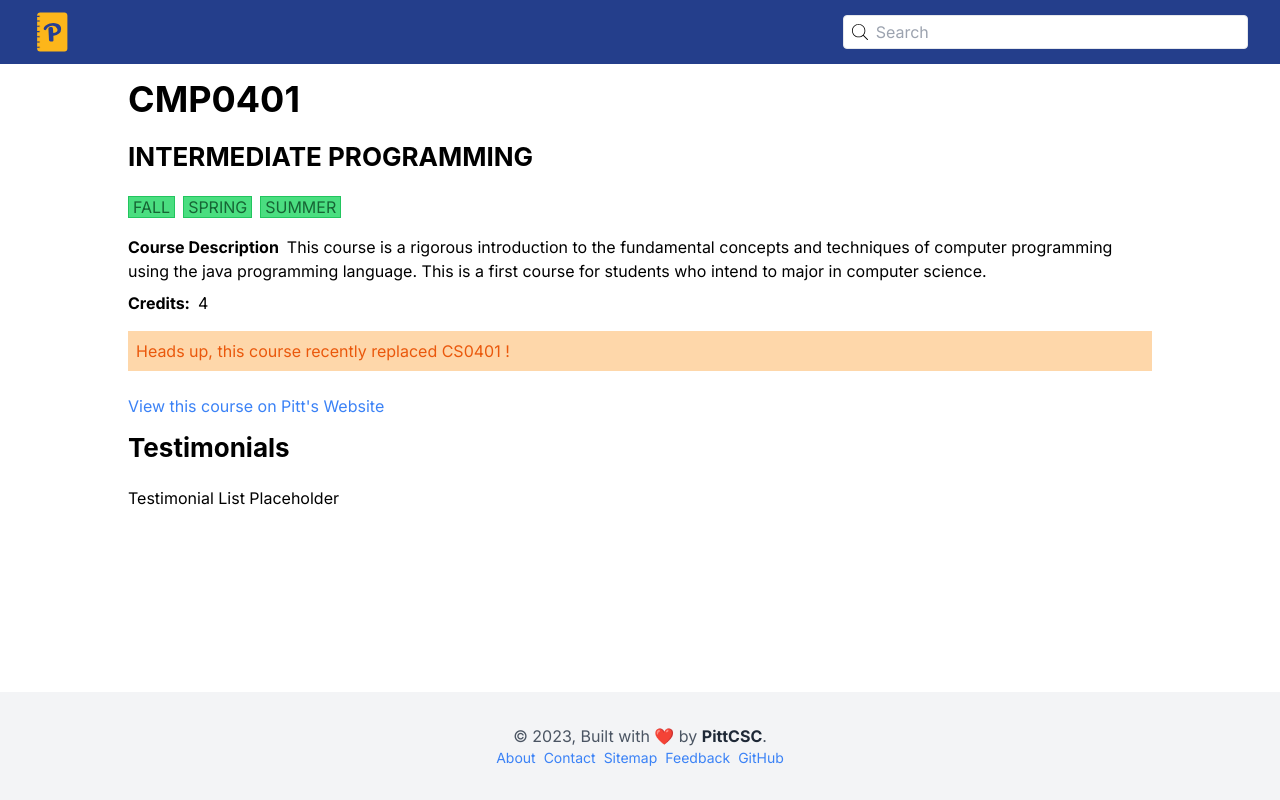
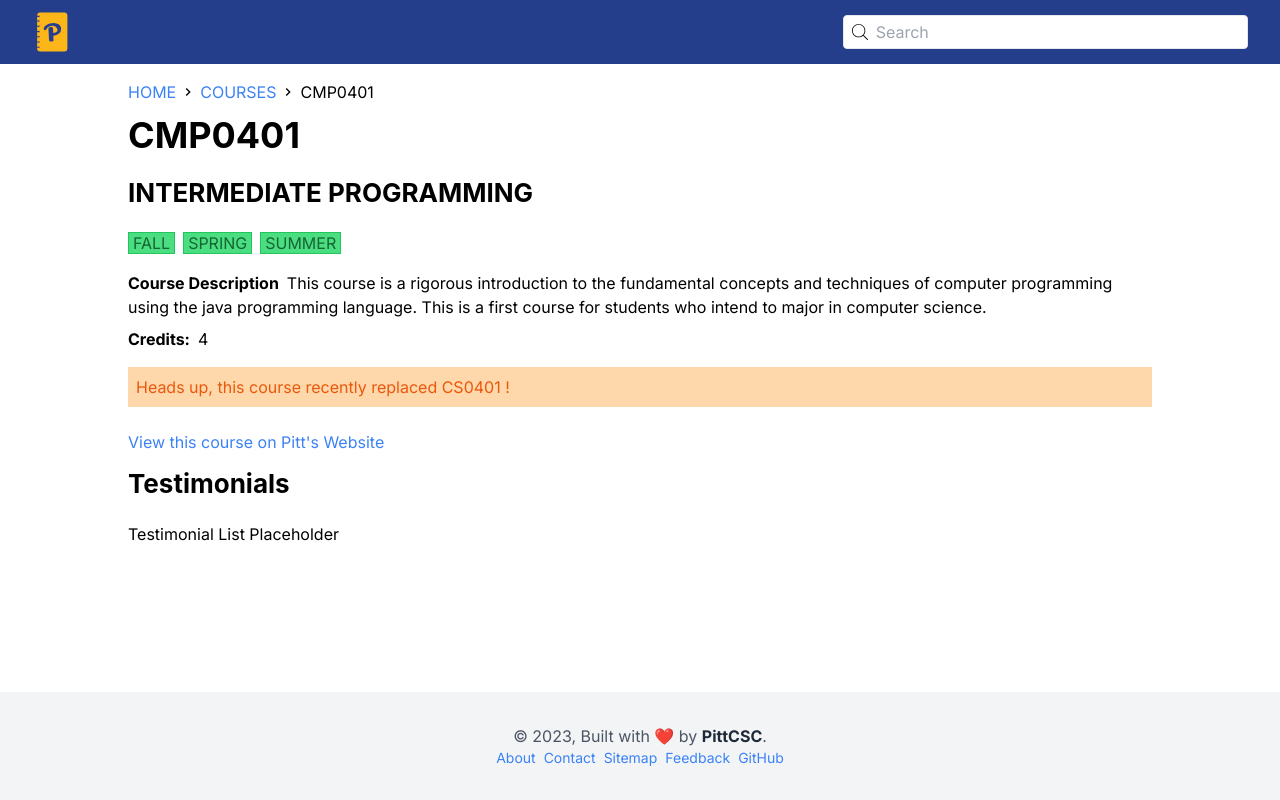
Before and after one commit to Steven-Jarmell/pittcswiki-next, a Next.js app: page /courses/CMP0401 in a window 1280 px wide. Built offline with nearby package versions, Linux system fonts and the light colour scheme.

Commit message:
Create breadcrumb component and add to pages

```diff
--- /dev/null
+++ b/app/_components/Breadcrumb.tsx
@@ -0,0 +1,36 @@
+import Link from "next/link"
+import { BreadCrumbArrow } from "../_svgs/BreadCrumbArrow"
+
+const Breadcrumb = ({ slug }: { slug: string }) => {
+  let slugItems = slug.split("/")
+
+  const breadcrumbs = slugItems.map((url, i) => {
+    return i < slugItems.length - 1 ? (
+      <span key={`breadcrumb_${url}`} className="flex">
+        {BreadCrumbArrow}
+        <Link
+          className="uppercase"
+          href={"/" + slugItems.slice(0, i).join("/")}
+        >
+          {url}
+        </Link>
+      </span>
+    ) : (
+      <span className="uppercase flex" key={`breadcrumb_${url}`}>
+        {BreadCrumbArrow}
+        {url}
+      </span>
+    )
+  })
+
+  return (
+    <div className="breadcrumbs flex flex-wrap items-center mb-3">
+      <span className="flex items-center">
+        <Link href={"/"}>HOME</Link>
+      </span>
+      {breadcrumbs}
+    </div>
+  )
+}
+
+export default Breadcrumb
--- a/app/courses/[id]/page.tsx
+++ b/app/courses/[id]/page.tsx
@@ -1,3 +1,4 @@
+import Breadcrumb from "@/app/_components/Breadcrumb"
 import TermPill from "@/app/_components/Courses/TermPill"
 import RequirementsListing from "@/app/_components/Requirement/RequirementsListing"
 import { CourseInfoData } from "@/app/_data/CourseInfoData"
@@ -22,6 +23,7 @@ export default function CoursePage({ params }: { params: { id: string } }) {
 
   return (
     <div className="blog-post-container lg:w-[80vw] mx-auto">
+      <Breadcrumb slug={`courses/${displayCourseId}`} />
       <div className="blog-post">
         <div className="frontmatter">
           <h1 className="title">{displayCourseId}</h1>
--- a/app/courses/page.tsx
+++ b/app/courses/page.tsx
@@ -3,11 +3,13 @@ import CourseListing from "../_components/Courses/CourseListing"
 
 import { CourseInfoData } from "@/app/_data/CourseInfoData"
 import { courseCategorizer } from "@/app/_utils/course-categorizer"
+import Breadcrumb from "../_components/Breadcrumb"
 const categorizedCourses = courseCategorizer(CourseInfoData.courses)
 
 export default function CoursesPage() {
   return (
     <div className="lg:w-[80vw] mx-auto">
+      <Breadcrumb slug="courses" />
       <h1>Courses</h1>
       <p>
         If you are new to the CS classes,{" "}
```
